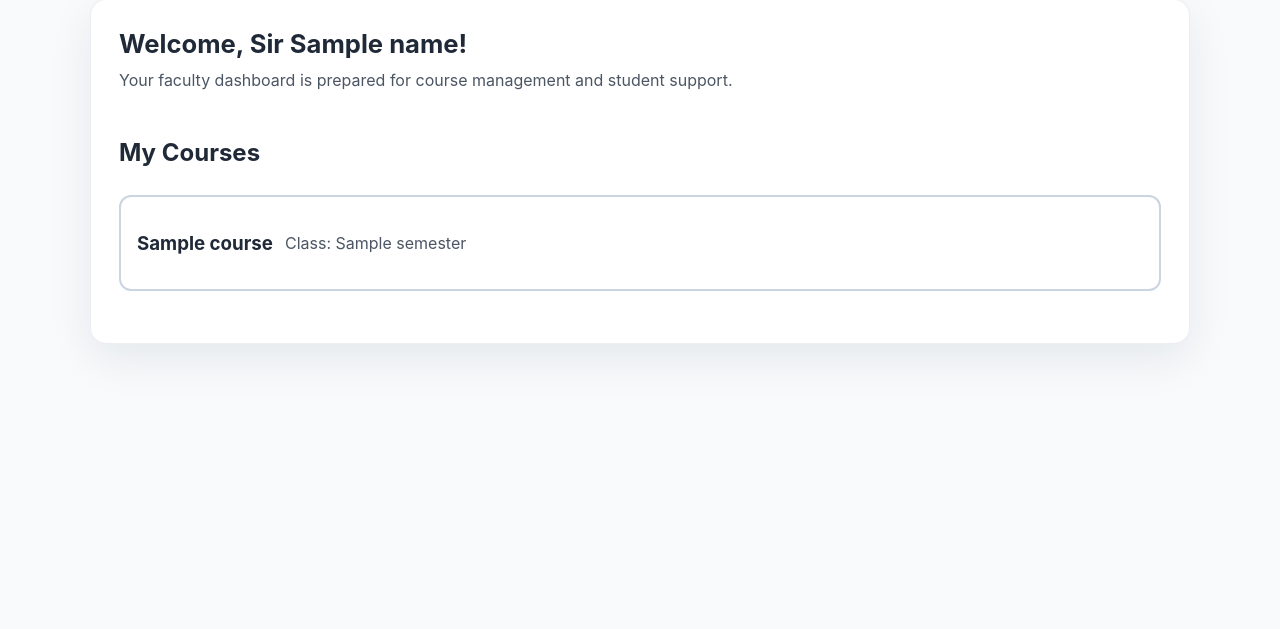
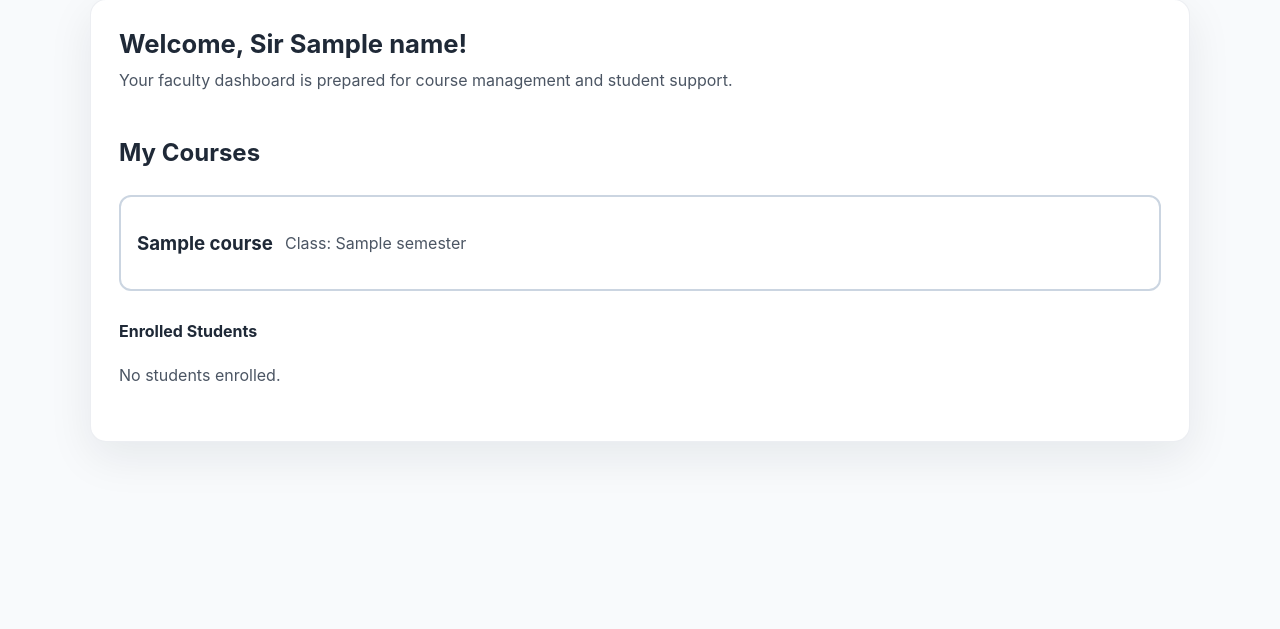
Before and after one commit to msameert/test, a Flask app: template templates/facultydashboard.html in a window 1280 px wide. Shown: the part 109-738 px from the top of the page. Run offline with Flask 3, Linux system fonts and the light colour scheme; tables that the repository leaves empty hold one stand-in row (values such as "Sample post"); the template is opened without the code that fills it: values that come from a table or form of the project are taken from there, most other values are stand-ins (such as "Sample title", 1, 10 or a date in 2020).

Commit message:
initialized connection between Faculty and Students using DB relationships

```diff
--- a/app.py
+++ b/app.py
@@ -125,7 +125,6 @@ def student_dashboard():
     department = Department.query.filter_by(id=student.department_id).first()
 
     return render_template("studentdashboard.html", firstname=student.firstname, student_courses=student_courses, department=department)
-
 @app.route("/faculty/dashboard")
 def faculty_dashboard():
     if session.get("role") != "faculty":
@@ -135,7 +134,16 @@ def faculty_dashboard():
 
     faculty_courses = FacultyCourse.query.filter_by(faculty_id=faculty.id).all()
 
-    return render_template("facultydashboard.html", name=faculty.name, faculty_courses=faculty_courses)
+    course_students = {}
+
+    for fc in faculty_courses:
+        enrollments = StudentCourse.query.filter_by(
+            course_id=fc.course_id,
+            semester_id=fc.semester_id
+        ).all()
+        course_students[fc.id] = enrollments
+
+    return render_template("facultydashboard.html", name=faculty.name, faculty_courses=faculty_courses, course_students=course_students)
 
 if __name__ == "__main__" :
   app.run(debug=True)
--- a/templates/facultydashboard.html
+++ b/templates/facultydashboard.html
@@ -15,8 +15,21 @@
             <h3>{{ fc.course.course_name }}</h3>
             <p>Class: {{ fc.semester.name }}</p>
         </div>
+
+        <div class="course_students">
+            <h4>Enrolled Students</h4>
+
+            {% for enrollment in course_students.get(fc.id, []) %}
+               <p>
+                {{ enrollment.student.firstname }}
+                {{ enrollment.student.lastname }}
+               </p>
+            {% else %}
+               <p>No students enrolled.</p>
+            {% endfor %}
+        </div>
+
         {% endfor %}
-
 
     </div>
 </section>
```
